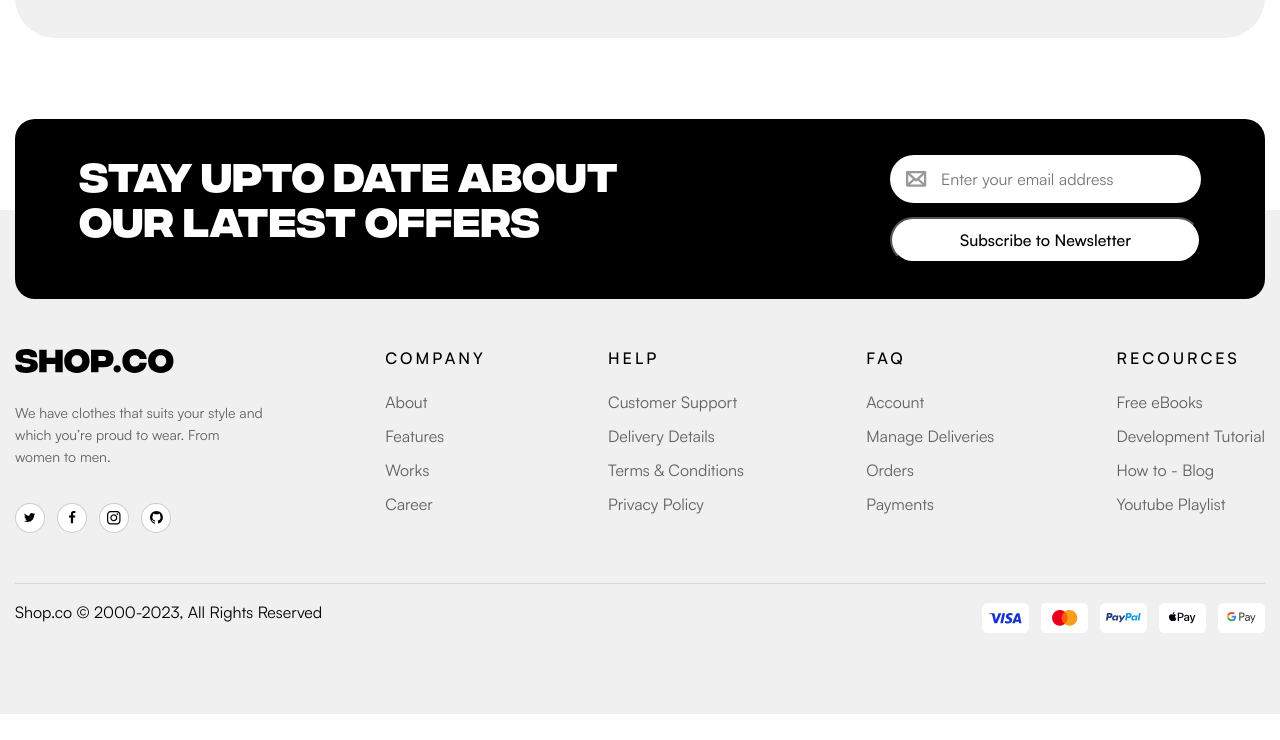
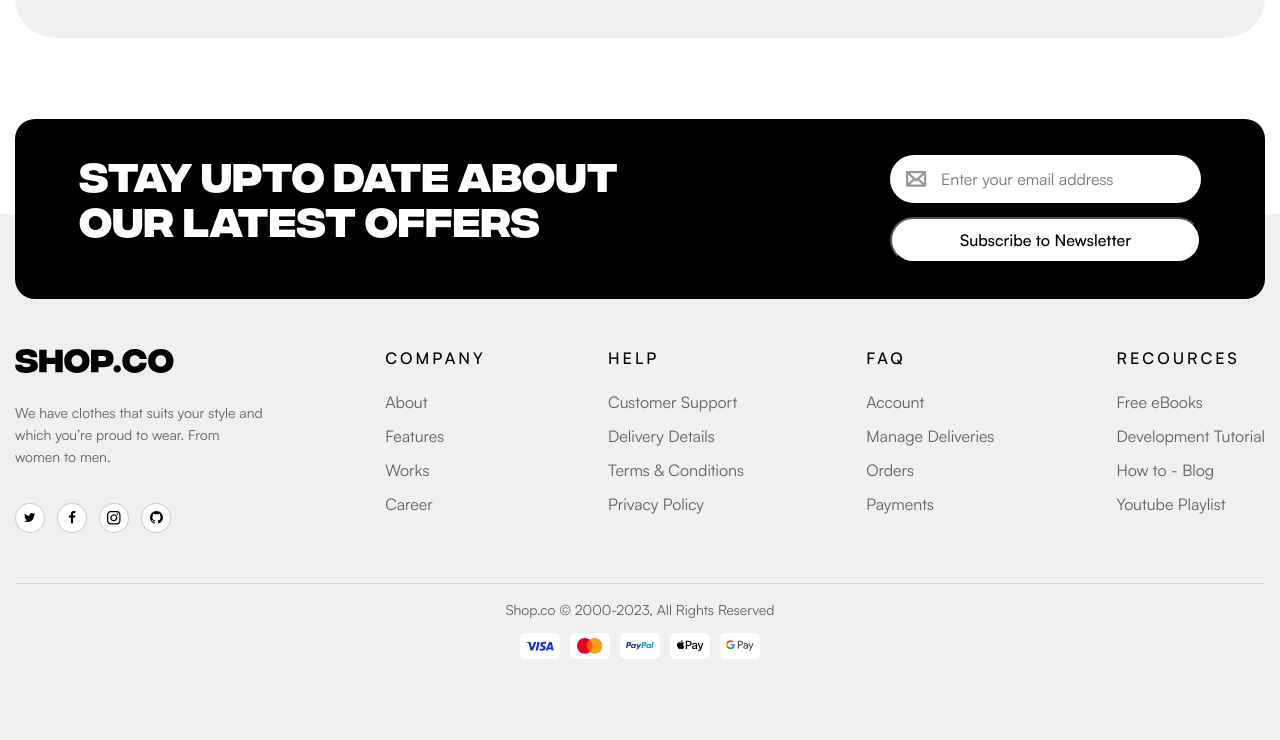
Before and after one commit to Echo-creator-bot/shop.co, a plain HTML site: page index.html in a window 1280 px wide. Shown: the part 3180-3920 px from the top of the page. Before the commit the page ends 3894 px from the top, so only its background shows below. Drawn offline with Linux system fonts and the light colour scheme.

Commit message:
first page adaptive try2

```diff
--- a/styles/styles.css
+++ b/styles/styles.css
@@ -678,8 +678,13 @@ display: contents;
 .footer-end-content {
     display: flex;
     justify-content: space-between;
+    align-items: center;
 }
 .footer-end-copyright {
+    text-align: center;
+font-size: 14px;
+line-height: 100%;
+color: #00000099;
 }
 .wrappe-pay {
     display: flex;
@@ -1047,6 +1052,22 @@ padding:  44px 15px 44px 15px;
 .button-Subscribe-to-Newsletter{
     font-size: 14px;
 }
+}
+/*footer end*/
+.footer-end-copyright{
+
+}
+.footer-end-content{
+    flex-direction: column;
+    align-items: center;
+    gap: 16px;
+}
+.wrappe-pay{
+    gap: 10px;
+}
+.icon-pay{
+    width: 40px;
+    height: 26px;
 }
 
 
```
